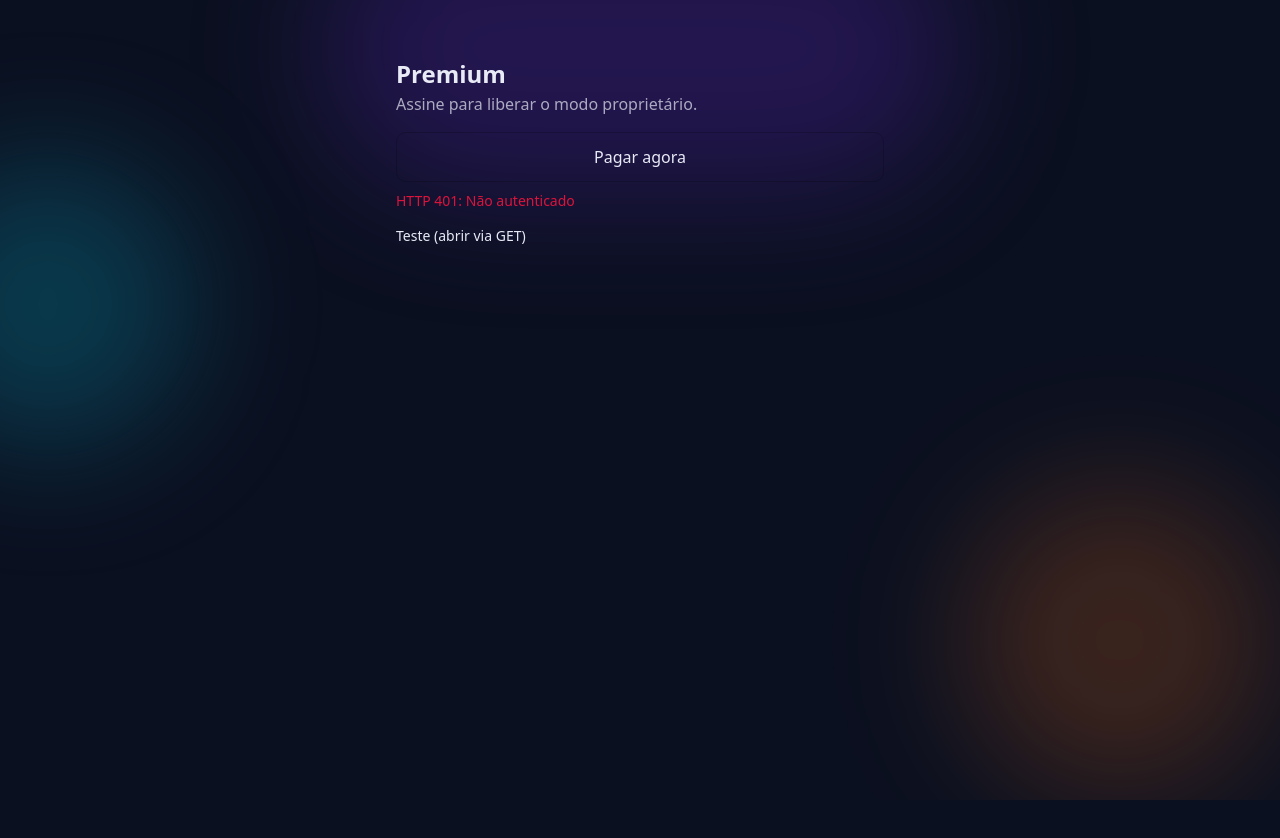
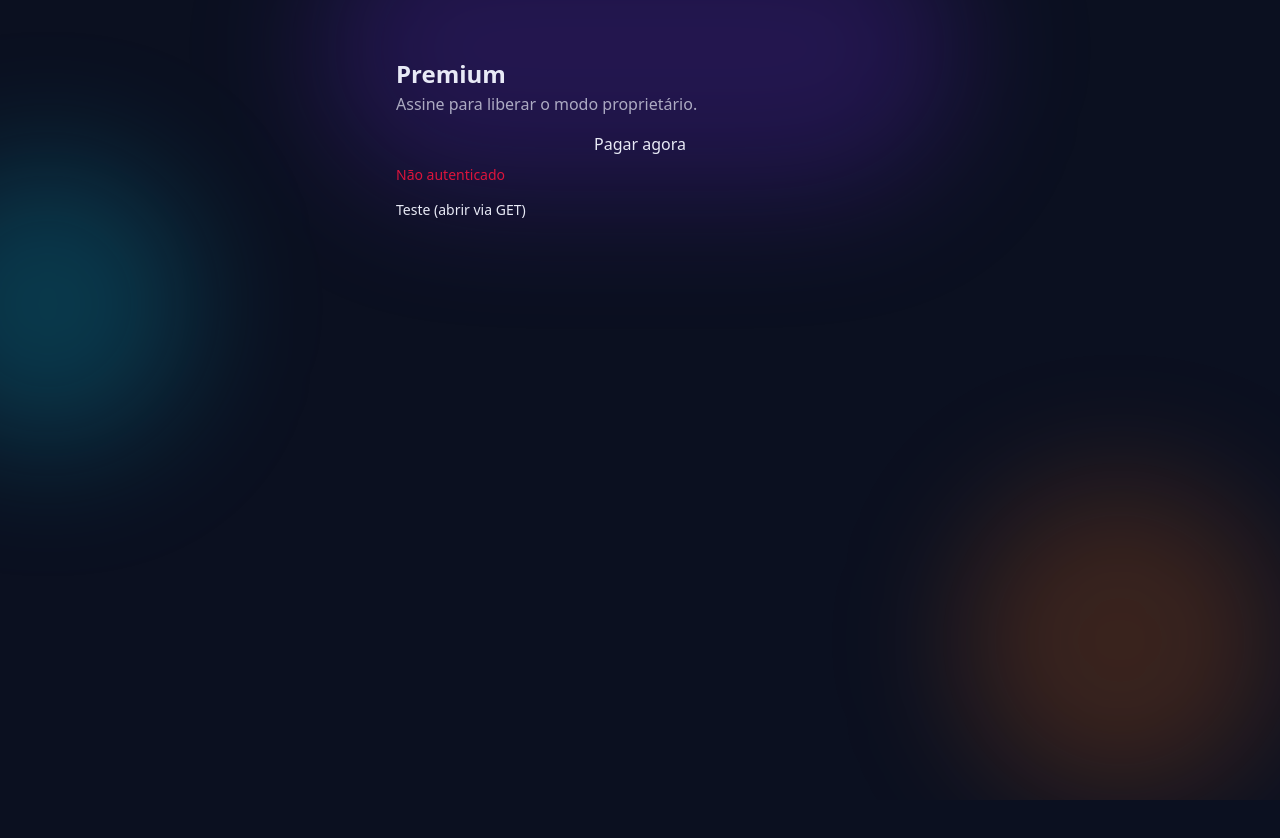
Before and after one commit to hugogyn2-bit/Aluguel, a Next.js app: page /paywall in a window 1280 px wide. Both pictures are taken after a click on the button "Pagar agora". Built offline with nearby package versions, Linux system fonts and the light colour scheme; no server answers.

Commit message:
Update PayButton.tsx

```diff
--- a/src/components/PayButton.tsx
+++ b/src/components/PayButton.tsx
@@ -2,13 +2,7 @@
 
 import { useState } from "react";
 
-export function PayButton({
-  label = "Assinar Premium",
-  className,
-}: {
-  label?: string;
-  className?: string;
-}) {
+export function PayButton({ label = "Assinar Premium" }: { label?: string }) {
   const [loading, setLoading] = useState(false);
   const [err, setErr] = useState<string | null>(null);
 
@@ -17,35 +11,20 @@ export function PayButton({
       setLoading(true);
       setErr(null);
 
-      // 1) tenta via POST (retorna JSON com URL)
-      const res = await fetch("/api/pay/owner/start", {
-        method: "POST",
-        headers: { "Content-Type": "application/json" },
-        cache: "no-store",
-      });
-
-      // lê como texto para debug (caso não seja JSON)
-      const text = await res.text();
-      let data: any = {};
-      try {
-        data = JSON.parse(text);
-      } catch {
-        data = { raw: text };
-      }
+      const res = await fetch("/api/pay/owner/start", { method: "POST" });
+      const data = await res.json().catch(() => ({}));
 
       if (!res.ok) {
-        setErr(`HTTP ${res.status}: ${data?.error || data?.raw || "Erro ao iniciar pagamento."}`);
+        setErr(data?.error || `Erro ${res.status}`);
         return;
       }
 
-      const url = data?.url;
-      if (!url || typeof url !== "string") {
-        setErr("API respondeu sem URL válida de checkout.");
+      if (!data?.url) {
+        setErr("Resposta sem URL de checkout.");
         return;
       }
 
-      // 2) redireciona o usuário
-      window.location.assign(url);
+      window.location.href = data.url;
     } catch (e: any) {
       setErr(e?.message || "Erro inesperado.");
     } finally {
@@ -55,27 +34,10 @@ export function PayButton({
 
   return (
     <div style={{ display: "grid", gap: 8 }}>
-      <button
-        type="button"
-        onClick={onClick}
-        disabled={loading}
-        className={className}
-        style={{
-          padding: 12,
-          borderRadius: 10,
-          border: "1px solid rgba(0,0,0,0.2)",
-          cursor: loading ? "not-allowed" : "pointer",
-          opacity: loading ? 0.7 : 1,
-        }}
-      >
+      <button type="button" onClick={onClick} disabled={loading}>
         {loading ? "Abrindo checkout..." : label}
       </button>
-
-      {err ? (
-        <p style={{ color: "crimson", fontSize: 14, margin: 0 }}>
-          {err}
-        </p>
-      ) : null}
+      {err ? <p style={{ color: "crimson", fontSize: 14 }}>{err}</p> : null}
     </div>
   );
 }
```
